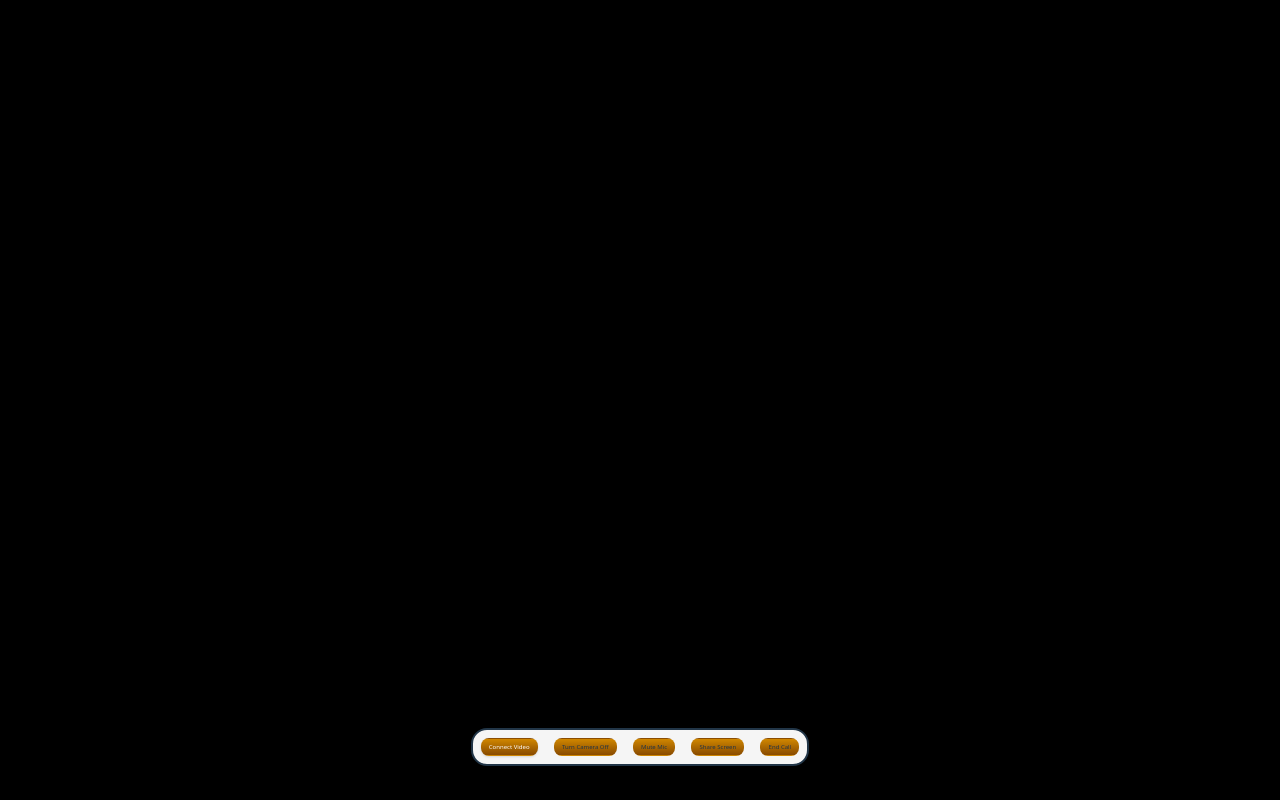
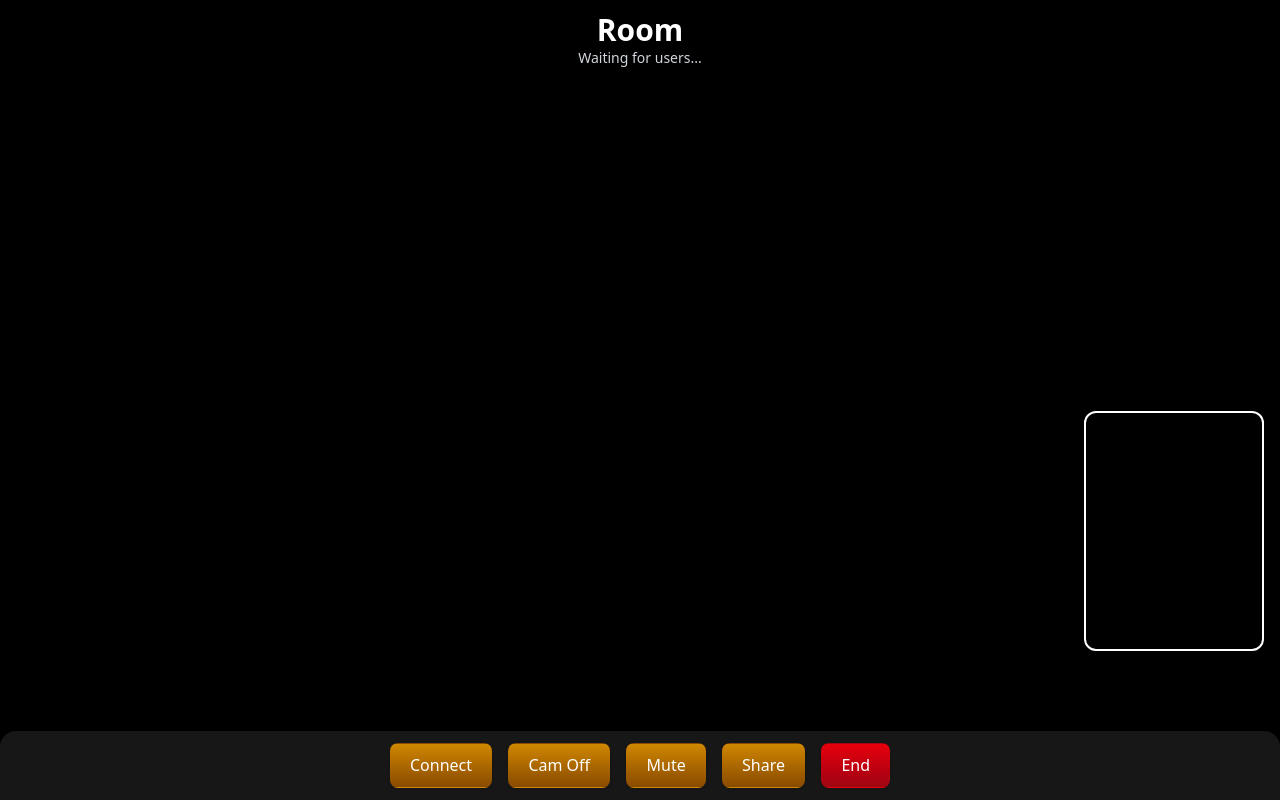
Before and after one commit to anoopsoni1/Frontendvideo, a React (Vite) app: page /mainpage in a window 1280 px wide. Built offline with nearby package versions, Linux system fonts and the light colour scheme; no server answers.

Commit message:
Push latest changes

```diff
--- a/src/Pages/Page2.jsx
+++ b/src/Pages/Page2.jsx
@@ -126,7 +126,7 @@ function Page2() {
       videoElement.srcObject = remotestream;
       videoElement.autoplay = true;
       videoElement.playsInline = true;
-      videoElement.className = "sm:w-[100vh] sm:h-[75vh]  rounded-lg shadow-lg bg-black object-cover";
+      videoElement.className = "w-[100vh] h-[75vh] rounded-lg shadow-lg bg-black object-cover";
       remoteVideosContainerRef.current.appendChild(videoElement);
     }
   }, [remotestream]);
@@ -181,59 +181,74 @@ function Page2() {
   }, []);
 
   return (
-    <div className="bg-black h-screen">
-      <div className="flex flex-col items-center">
-        <div className="sm:text-3xl text-[25px] font-bold mb-2">Room</div>
-        <h2 className="text-lg mb-2">
-          {remoteUsers.length > 0 ? `Connected to: ${remoteUsers.join(", ")}` : "Waiting for users..."}
+<div style={{ height: "100dvh" }} className="bg-black flex flex-col relative">
+  {/* Header */}
+  <div className="absolute top-3 left-0 right-0 text-center z-20">
+    <div className="sm:text-3xl text-[20px] font-bold text-white">
+      Room
+    </div>
+    <h2 className="text-sm text-gray-300">
+      {remoteUsers.length > 0
+        ? `Connected to: ${remoteUsers.join(", ")}`
+        : "Waiting for users..."}
     </h2>
+  </div>
 
-        <div className="sm:flex gap-4">
+  {/* Remote Video Fullscreen */}
+  <div className="flex-1 relative">
+    <div
+      ref={remoteVideosContainerRef}
+      className="absolute inset-0 w-full h-full bg-black"
+    >
+      {/* Remote videos will be appended here dynamically */}
+    </div>
+
+    {/* Local Video Floating (small) */}
     <video
       ref={localVideoRef}
       autoPlay
       muted
       playsInline
-            className="sm:w-[100vh] sm:h-[75vh] rounded-lg shadow-lg bg-black sm:block absolute inset-0 w-full h-full object-cover"
+      className="absolute bottom-20 right-4 w-[120px] h-[180px] sm:w-[180px] sm:h-[240px] rounded-xl shadow-lg object-cover border-2 border-white z-30"
     />
-          <div ref={remoteVideosContainerRef} className="flex flex-wrap gap-4" />
   </div>
 
-        <div className=" z-50 relative top-[80vh] flex text-[6px] sm:gap-4 gap-2 mt-2 justify-center border-[2px] sm:p-2 bg-neutral-100 rounded-2xl  ">
+  {/* Bottom Controls */}
+  <div className="p-3 bg-neutral-900 flex justify-center gap-3 sm:gap-4 rounded-t-2xl z-20">
     <button
       onClick={handleCallButton}
-            className="sm:px-2 sm:py-1 text-white rounded-lg shadow bg-gradient-to-b from-yellow-600 to-yellow-800 hover:bg-yellow-500 transition"
+      className="sm:px-4 px-2 sm:py-2 py-1 text-white rounded-full shadow bg-gradient-to-b from-yellow-600 to-yellow-800 hover:from-yellow-500 hover:to-yellow-700 transition"
     >
-            Connect Video
+      Connect
     </button>
     <button
       onClick={toggleCamera}
-            className="sm:px-2 sm:py-1 bg-gradient-to-b from-yellow-600 to-yellow-800 hover:bg-yellow-500 transition"
+      className="sm:px-4 px-2 sm:py-2 py-1 text-white rounded-full shadow bg-gradient-to-b from-yellow-600 to-yellow-800 hover:from-yellow-500 hover:to-yellow-700 transition"
     >
-            {cameraOn ? "Turn Camera Off" : "Turn Camera On"}
+      {cameraOn ? "Cam Off" : "Cam On"}
     </button>
     <button
       onClick={toggleMic}
-            className="sm:px-2 sm:py-1 bg-gradient-to-b from-yellow-600 to-yellow-800 hover:bg-yellow-500 transition"
+      className="sm:px-4 px-2 sm:py-2 py-1 text-white rounded-full shadow bg-gradient-to-b from-yellow-600 to-yellow-800 hover:from-yellow-500 hover:to-yellow-700 transition"
     >
-            {micOn ? "Mute Mic" : "Unmute Mic"}
+      {micOn ? "Mute" : "Unmute"}
     </button>
-
     <button
       onClick={handleScreenShare}
-    className="sm:px-2 sm:py-1 bg-gradient-to-b from-yellow-600 to-yellow-800 hover:bg-yellow-500 transition"
+      className="sm:px-4 px-2 sm:py-2 py-1 text-white rounded-full shadow bg-gradient-to-b from-yellow-600 to-yellow-800 hover:from-yellow-500 hover:to-yellow-700 transition"
     >
-    {screenSharing ? "Stop Sharing" : "Share Screen"}
+      {screenSharing ? "Stop" : "Share"}
     </button>
     <button
       onClick={handleEndCall}
-            className="sm:px-2 sm:py-1 bg-gradient-to-b from-yellow-600 to-yellow-800 hover:bg-yellow-500 transition"
+      className="sm:px-4 px-2 sm:py-2 py-1 text-white rounded-full shadow bg-gradient-to-b from-red-600 to-red-800 hover:from-red-500 hover:to-red-700 transition"
     >
-            End Call
+      End
     </button>
   </div>
 </div>
-    </div>
+
+
   );
 }
 
```
Lines whose indentation alone changed are shown as unchanged.
